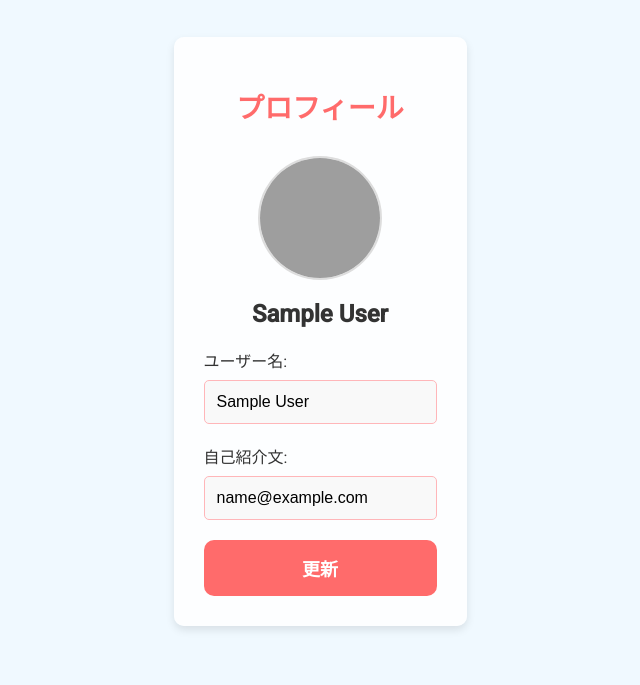
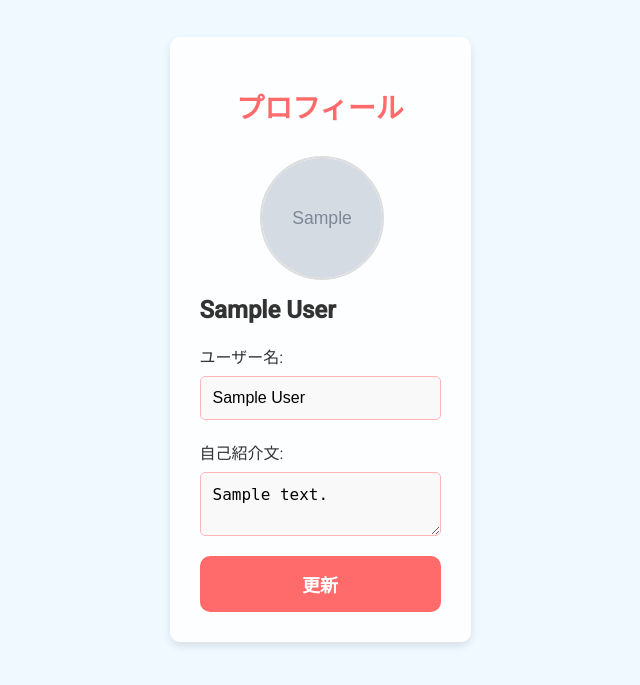
Before and after one commit to 230012yuya/travel, a PHP site: page /profile.php in a window 1280 px wide. Shown: the part 67-752 px from the top of the page, without its empty margins (320-960 px from the left). Run offline with PHP 8.4, Linux system fonts and the light colour scheme; the visitor is signed in with stand-in values (Sample User, id 1); tables that the repository leaves empty or names only in its code hold one stand-in row (values such as "Sample post"); grey boxes marked "Sample" are stand-in pictures; grey boxes are pictures that could not be loaded.

Commit message:
プロフィールの変更

```diff
--- a/profile.php
+++ b/profile.php
@@ -10,6 +10,7 @@ $db_username = "root";
 $db_password = "";
 $dbname = "travel";
 
+// データベース接続
 $conn = new mysqli($servername, $db_username, $db_password, $dbname);
 
 if ($conn->connect_error) {
@@ -20,17 +21,47 @@ $user_id = $_SESSION['user_id'];
 
 if ($_SERVER['REQUEST_METHOD'] === 'POST') {
     $name = $_POST['name'];
-    $email = $_POST['email'];
+    $bio = $_POST['bio'];
 
-    $sql = "UPDATE user SET name='$name', email='$email' WHERE id='$user_id'";
+    // プロフィール画像のアップロード処理
+    if (isset($_FILES['profile_image']) && $_FILES['profile_image']['error'] === UPLOAD_ERR_OK) {
+        $fileTmpPath = $_FILES['profile_image']['tmp_name'];
+        $fileName = $_FILES['profile_image']['name'];
+        $fileSize = $_FILES['profile_image']['size'];
+        $fileType = $_FILES['profile_image']['type'];
+        $fileNameCmps = explode(".", $fileName);
+        $fileExtension = strtolower(end($fileNameCmps));
+
+        $allowedfileExtensions = array('jpg', 'png', 'jpeg', 'gif');
+        if (in_array($fileExtension, $allowedfileExtensions)) {
+            $uploadFileDir = './uploads/';
+            $newFileName = $user_id . '.' . $fileExtension; // ユーザーIDを使ってユニークなファイル名に
+            $dest_path = $uploadFileDir . $newFileName;
+
+            if (move_uploaded_file($fileTmpPath, $dest_path)) {
+                // データベースに画像パスを保存
+                $profile_image_path = $newFileName;
+                $sql = "UPDATE user SET name='$name', bio='$bio', profile_image='$profile_image_path' WHERE id='$user_id'";
+            } else {
+                echo 'ファイルのアップロードに失敗しました。';
+            }
+        } else {
+            echo 'アップロード可能なファイル形式は、JPG, PNG, JPEG, GIF です。';
+        }
+    } else {
+        // プロフィール画像の変更がなかった場合
+        $sql = "UPDATE user SET name='$name', bio='$bio' WHERE id='$user_id'";
+    }
+
     if ($conn->query($sql) === TRUE) {
-        echo "プロフィールが更新されました";
+        echo "<script>alert('プロフィールが更新されました');</script>";
     } else {
         echo "エラー: " . $sql . "<br>" . $conn->error;
     }
 }
 
-$sql = "SELECT name, email FROM user WHERE id='$user_id'";
+// ユーザー情報をデータベースから取得
+$sql = "SELECT name, bio, profile_image FROM user WHERE id='$user_id'";
 $result = $conn->query($sql);
 $user = $result->fetch_assoc();
 ?>
@@ -123,7 +154,7 @@ $user = $result->fetch_assoc();
         }
 
         input[type="text"],
-        input[type="email"] {
+        textarea {
             padding: 12px;
             font-size: 16px;
             border: 1px solid #ffb6b9; /* カラフルなピンク */
@@ -134,7 +165,7 @@ $user = $result->fetch_assoc();
         }
 
         input[type="text"]:focus,
-        input[type="email"]:focus {
+        textarea:focus {
             border-color: #ff6b6b; /* カラフルな赤 */
         }
 
@@ -162,21 +193,35 @@ $user = $result->fetch_assoc();
         }
 
         /* プロフィール画像のスタイル */
-        .profile-image {
+        .profile-image-wrapper {
+            position: relative;
             width: 120px; /* 大きさを調整 */
             height: 120px; /* 大きさを調整 */
-            border-radius: 50%;
-            border: 2px solid #ddd;
-            object-fit: cover; /* 画像が切り取られるのを防ぐ */
             margin-bottom: 15px;
-            display: block;
             margin-left: auto;
             margin-right: auto;
         }
 
-        /* ユーザー名を中央に配置 */
-        .profile-header {
-            text-align: center;
+        .profile-image {
+            width: 100%; /* 大きさを調整 */
+            height: 100%; /* 大きさを調整 */
+            border-radius: 50%;
+            border: 2px solid #ddd;
+            object-fit: cover; /* 画像が切り取られるのを防ぐ */
+            cursor: pointer; /* クリック可能であることを示す */
+        }
+
+        #profileImageInput {
+            display: none; /* 隠しフィールド */
+        }
+
+        .profile-image-label {
+            position: absolute;
+            top: 0;
+            left: 0;
+            width: 100%;
+            height: 100%;
+            cursor: pointer; /* クリック可能であることを示す */
         }
     </style>
 </head>
@@ -199,30 +244,33 @@ $user = $result->fetch_assoc();
 
     <!-- ユーザーアイコンと名前の表示 -->
     <div class="profile-header">
-            <img src="uploads/default.png" alt="" class="profile-image">
+        <div class="profile-image-wrapper">
+            <img src="uploads/<?php echo !empty($user['profile_image']) ? $user['profile_image'] : 'default.png'; ?>" alt="プロフィール画像" class="profile-image" id="profileImage">
+            <label for="profileImageInput" class="profile-image-label"></label>
+            <input type="file" name="profile_image" id="profileImageInput" accept="image/*" onchange="document.getElementById('profileImage').src = window.URL.createObjectURL(this.files[0]);">
+        </div>
         <h2><?php echo $user['name']; ?></h2>
     </div>
 
-        <form action="profile.php" method="post">
+    <form action="profile.php" method="post" enctype="multipart/form-data">
         <label for="name">ユーザー名:</label>
         <input type="text" id="name" name="name" value="<?php echo $user['name']; ?>" required>
 
-            <label for="email">自己紹介文:</label>
-            <input type="email" id="email" name="email" value="<?php echo $user['email']; ?>" required>
+        <label for="bio">自己紹介文:</label>
+        <textarea id="bio" name="bio" required><?php echo $user['bio']; ?></textarea>
 
-            <button type="submit">更新</button>
+        <button type="submit" onclick="return confirm('本当に更新しますか？');">更新</button>
     </form>
 </main>
 
 <script>
-        // ログアウト確認ダイアログ
 function confirmLogout() {
-            var confirmation = confirm("本当にログアウトしますか？");
-            if (confirmation) {
-                window.location.href = "logout.php"; // OKが押された場合はログアウト
+    if (confirm("本当にログアウトしますか？")) {
+        window.location.href = "logout.php";
     }
 }
 </script>
+
 </body>
 </html>
 <?php
```
Lines whose indentation alone changed are shown as unchanged.
